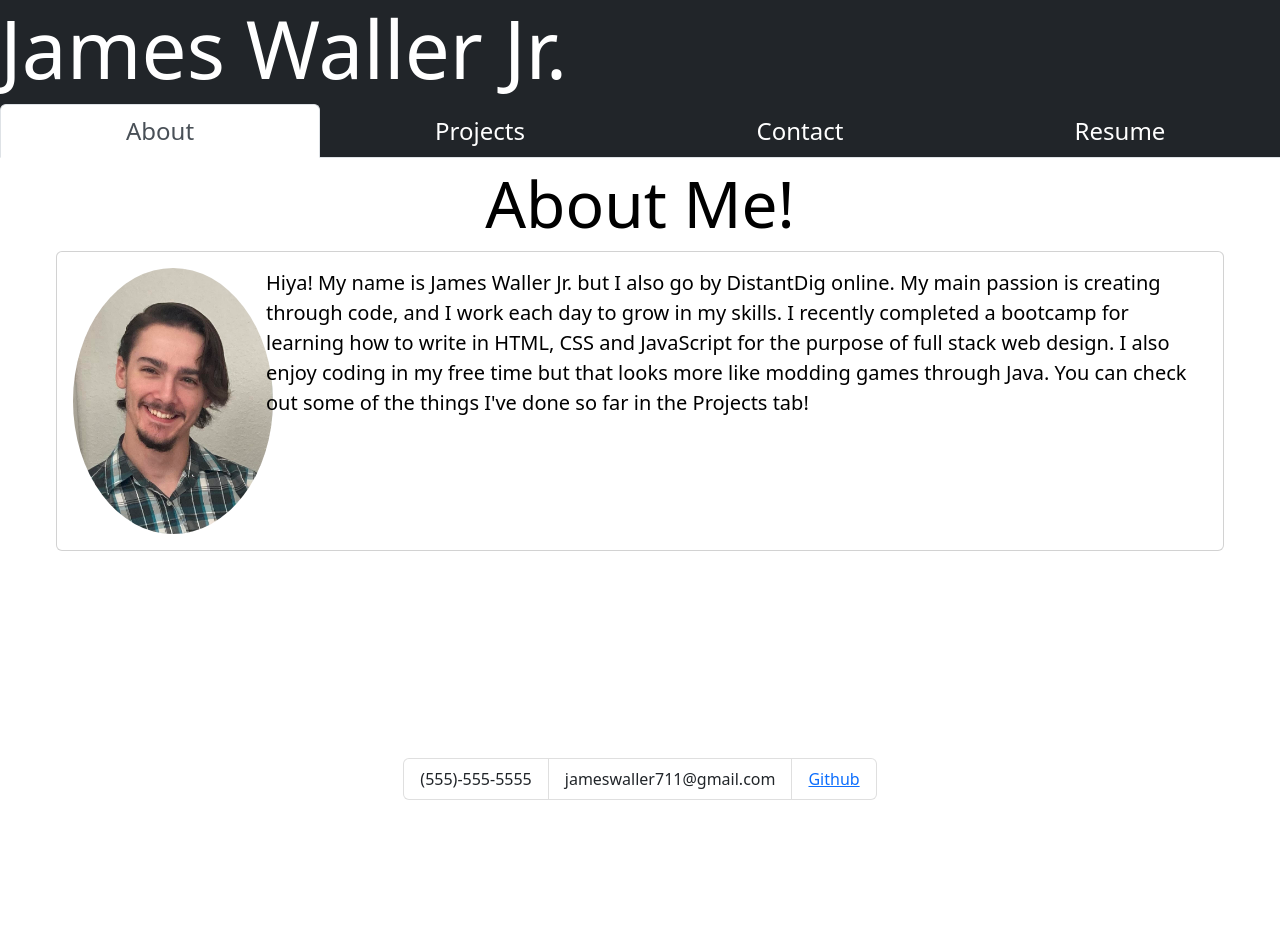
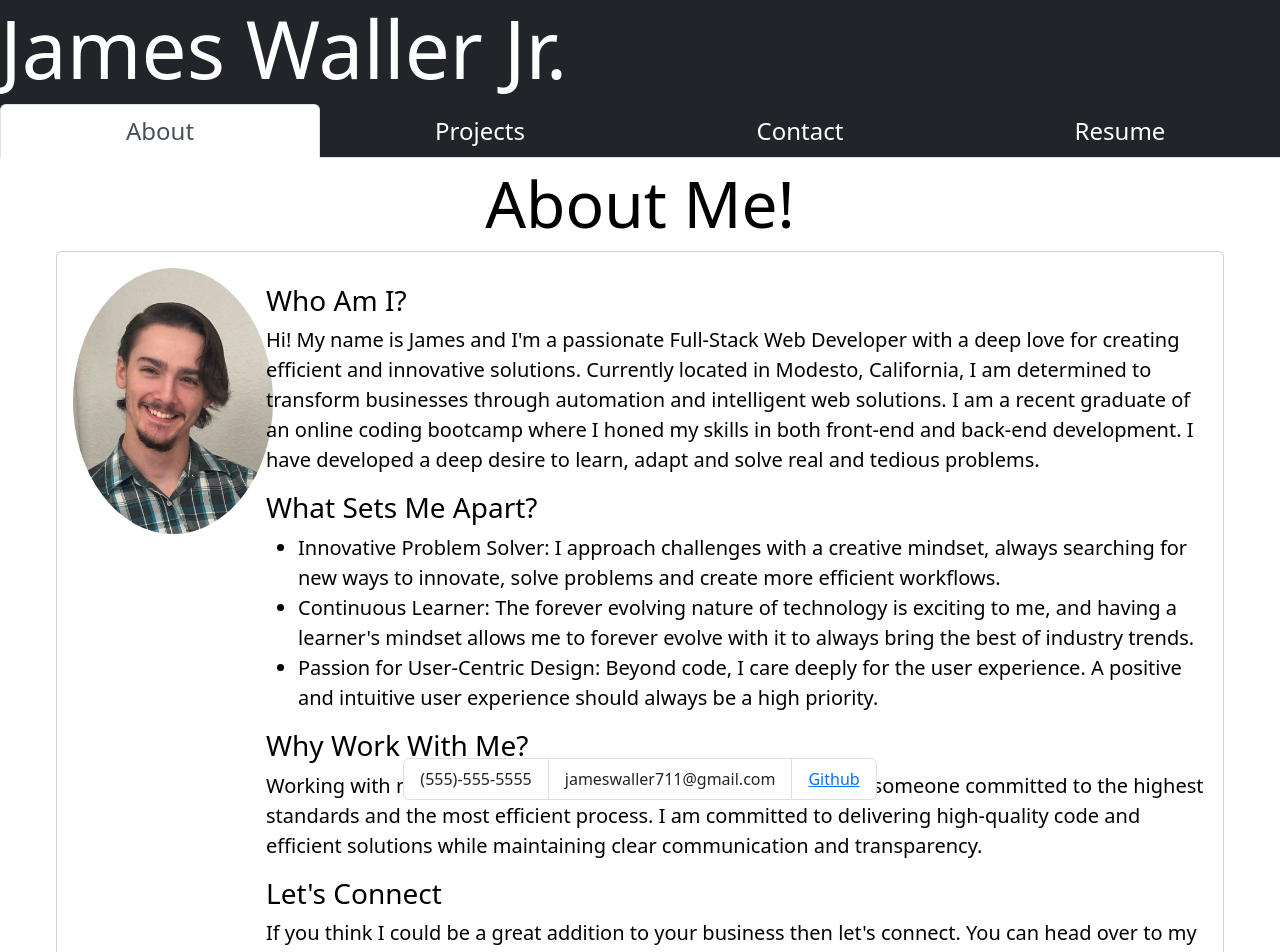
Before and after one commit to DistantDig/react-portfolio, a React (Vite) app: page / in a window 1280 px wide. Shown: the top 952 px of the page. Before the commit the page ends 800 px from the top, so only its background shows below. Built offline with nearby package versions, Linux system fonts and the light colour scheme.

Commit message:
added more information to the about me page

```diff
--- a/src/pages/About.jsx
+++ b/src/pages/About.jsx
@@ -9,9 +9,52 @@ export default function About() {
             </div>
             <div className="col-md-10">
               <p>
-                Hiya! My name is James Waller Jr. but I also go by DistantDig online. My main passion is creating through code, and I work each day to grow in my skills.
+                {/* Hiya! My name is James Waller Jr. but I also go by DistantDig online. My main passion is creating through code, and I work each day to grow in my skills.
                 I recently completed a bootcamp for learning how to write in HTML, CSS and JavaScript for the purpose of full stack web design. I also enjoy coding in my free time but that
-                looks more like modding games through Java. You can check out some of the things I've done so far in the Projects tab!
+                looks more like modding games through Java. You can check out some of the things I've done so far in the Projects tab! */}
+
+              </p>
+
+              <h3>Who Am I?</h3>
+              <p>
+                Hi! My name is James and I'm a passionate Full-Stack Web Developer with a deep love for creating efficient and innovative solutions.
+                Currently located in Modesto, California, I am determined to transform businesses through automation and intelligent web solutions.
+                I am a recent graduate of an online coding bootcamp where I honed my skills in both front-end and back-end development. I have developed
+                a deep desire to learn, adapt and solve real and tedious problems.
+              </p>
+
+              {/*
+              <h3>My Expertise</h3>
+              <p>
+                My promary focus is in workflow automation, where I continue to develop systems that streamline processes and increase operational efficiency.
+                I specialize in creating custom solutions tailored to the unique needs of businesses, striving for a seemless integration of new technologies into
+                their daily operations.
+              </p>
+              */}
+
+              <h3>What Sets Me Apart?</h3>
+              <ul>
+                <li>Innovative Problem Solver: I approach challenges with a creative mindset, always searching for new ways to innovate, solve problems and
+                  create more efficient workflows.
+                </li>
+                <li>Continuous Learner: The forever evolving nature of technology is exciting to me, and having a learner's mindset allows me to forever evolve
+                  with it to always bring the best of industry trends.
+                </li>
+                <li>Passion for User-Centric Design: Beyond code, I care deeply for the user experience. A positive and intuitive user experience should always
+                  be a high priority.
+                </li>
+              </ul>
+
+              <h3>Why Work With Me?</h3>
+              <p>
+                Working with me is more than just hiring a developer, it's having someone committed to the highest standards and the most efficient process.
+                I am committed to delivering high-quality code and efficient solutions while maintaining clear communication and transparency.
+              </p>
+
+              <h3>Let's Connect</h3>
+              <p>
+                If you think I could be a great addition to your business then let's connect. You can head over to my Contact section or feel free to email me directly
+                at jameswaller711@gmail.com with your name and a message describing your interest.
               </p>
             </div>
           </div>
```
